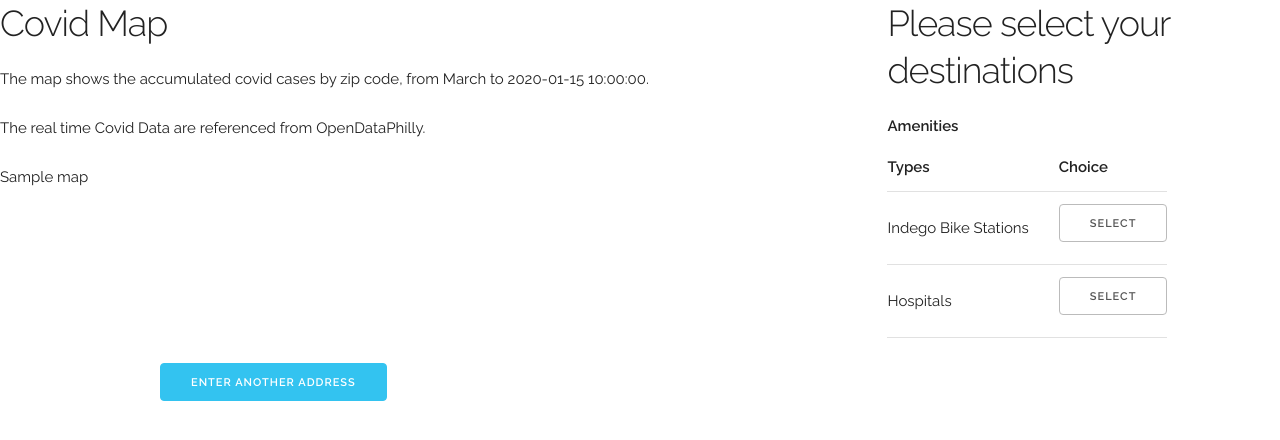
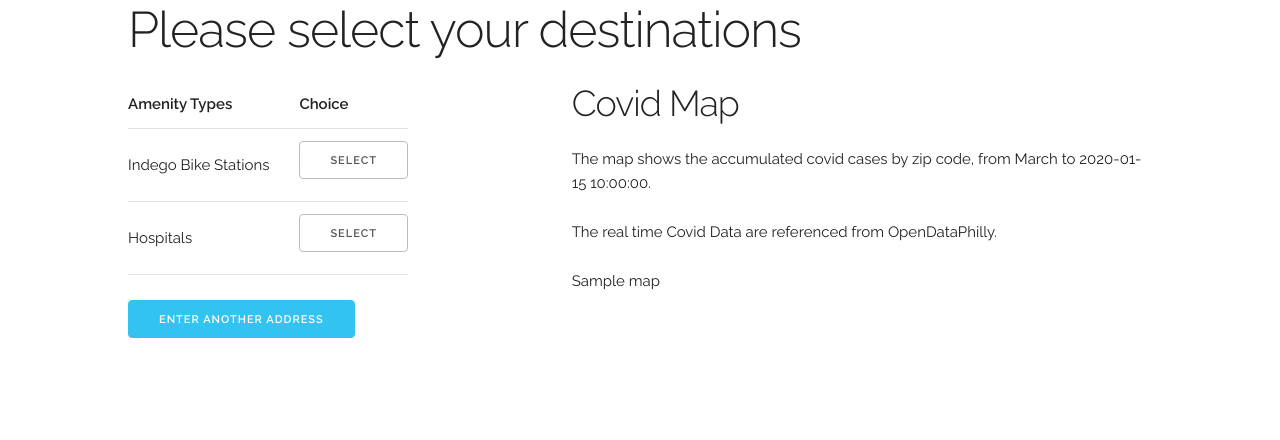
Before and after one commit to jiaxuanlyu/final-project-jiaxuan-chi, a Flask app: template templates/page2.html in a window 1280 px wide. Shown: the top 440 px of the page. Run offline with Flask 2, Linux system fonts and the light colour scheme; the template is opened without the code that fills it: most values are stand-ins (such as "Sample title", 1, 10 or a date in 2020).

Commit message:
Add files via upload

```diff
--- a/templates/page2.html
+++ b/templates/page2.html
@@ -22,29 +22,33 @@
   <link rel="stylesheet" href="{{ url_for('static', filename='css/skeleton.css') }}">
 
   <link rel="stylesheet" href="{{ url_for('static', filename='css/style.css') }}">
+  <style>
+  .container {
+      max-width: 1280px;
+  }
+
+  </style>
   <!-- Favicon
   –––––––––––––––––––––––––––––––––––––––––––––––––– -->
   <link rel="icon" type="image/png" href="{{ url_for('static', filename='images/favicon.png') }}">
 
 </head>
+<body>
+      <section class="section hero section-a">
+        <div class="container">
+            <div class="row">
+              <h1>Please select your destinations</h1>
+            <div>
+        <div>
 
-<body>
-
-
-      <div id="covid map" class="eight columns">
-          <h3>Covid Map</h3>
-          <p>The map shows the accumulated covid cases by zip code, from March to {{curr_time}}.</p>
-          <p>The real time Covid Data are referenced from OpenDataPhilly.</p>
-          {{map | safe}}
-      </div>
-
-      <div class="four columns">
-      <h3>Please select your destinations</h3>
-          <div>
-              <label>Amenities</label>
+        </section>
+        <section class="section">
+            <div class="container">
+              <div class="row">
+                  <div class="five columns address-list">
                     <table>
                         <thead>
-                          <th>Types</th>
+                            <th>Amenity Types</th>
                             <th>Choice</th>
                         </thead>
                         <tbody>
@@ -61,13 +65,17 @@
                         </tr>
                         </tbody>
                     </table>
-                </form>
+                </div>
+
+                <div id="covid map" class="seven columns">
+                    <h3>Covid Map</h3>
+                    <p>The map shows the accumulated covid cases by zip code, from March to {{curr_time}}.</p>
+                    <p>The real time Covid Data are referenced from OpenDataPhilly.</p>
+                    {{map | safe}}
                 </div>
               </div>
             </div>
-  </div>
-        </div>
-
+        </section>
         <section class="section section-c">
             <div class="container">
                 <div class="row">
@@ -76,7 +84,10 @@
             </div>
         </section>
 
-    </div>
+
+
+
+
 
 <!-- End Document
   –––––––––––––––––––––––––––––––––––––––––––––––––– -->
--- a/templates/page3_2h_nohospital.html
+++ b/templates/page3_2h_nohospital.html
@@ -56,7 +56,7 @@
                         {% if loop.index != 4 %}
                             <td>{{ col }}</td>
                         {% else %}
-                            <td><a href="http://127.0.0.1:5000/walking?address={{ address }}&{{ col }}">Go</a></td>
+                            <td><a href="http://127.0.0.1:5000/driving?address={{ address }}&{{ col }}">Go</a></td>
                         {% endif %}
                         {% endfor %}
                       </tr>
--- a/templates/page4.html
+++ b/templates/page4.html
@@ -46,8 +46,6 @@
         <div class="container">
           <div class="row">
               <div class="five columns address-list">
-                  <h3>Walking Route From {{ name }}</h3>
-                  <h3>to {{ end_name }}</h3>
                   <table>
                       <thead>
                           <th>Instructions</th>
@@ -64,6 +62,8 @@
 
               <div class="seven columns">
                   <!--Map script-->
+                  <h3>{{ method }} Route From {{ name }}</h3>
+                  <h3>to {{ end_name }}</h3>
 <script src="https://api.mapbox.com/mapbox-gl-js/v1.12.0/mapbox-gl.js"></script>
 <link href="https://api.mapbox.com/mapbox-gl-js/v1.12.0/mapbox-gl.css" rel="stylesheet" />
 <style>
```
Also changed, not shown: templates/page1_invalid_input.html (renamed from templates/page3_2h.html, +9 -40 lines). Lines whose indentation alone changed are shown as unchanged.
